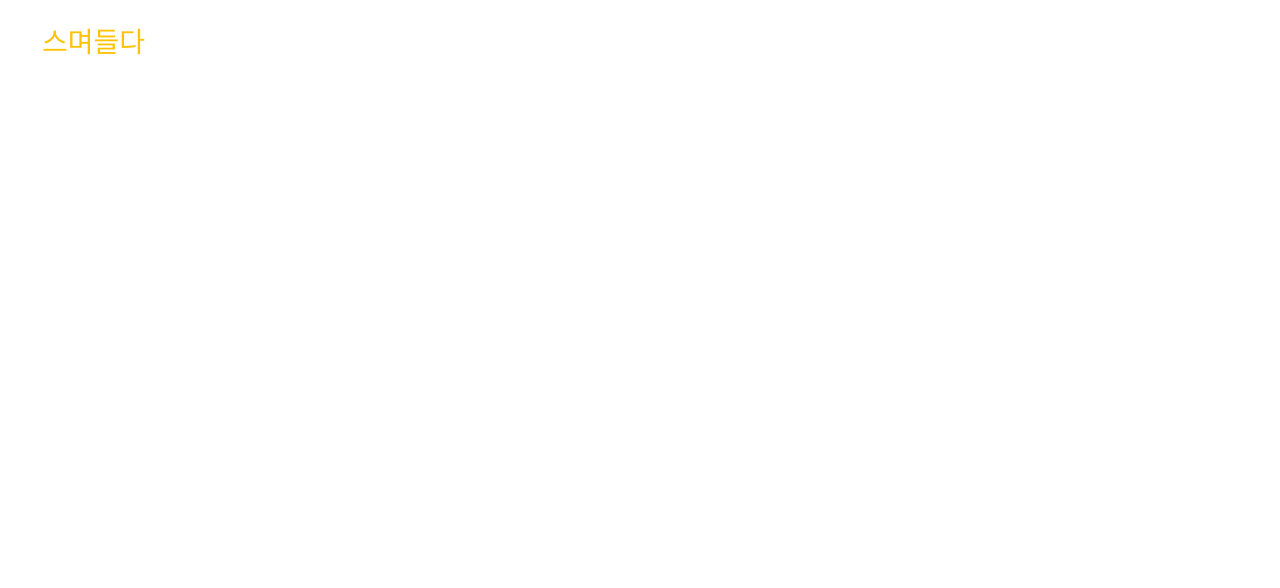
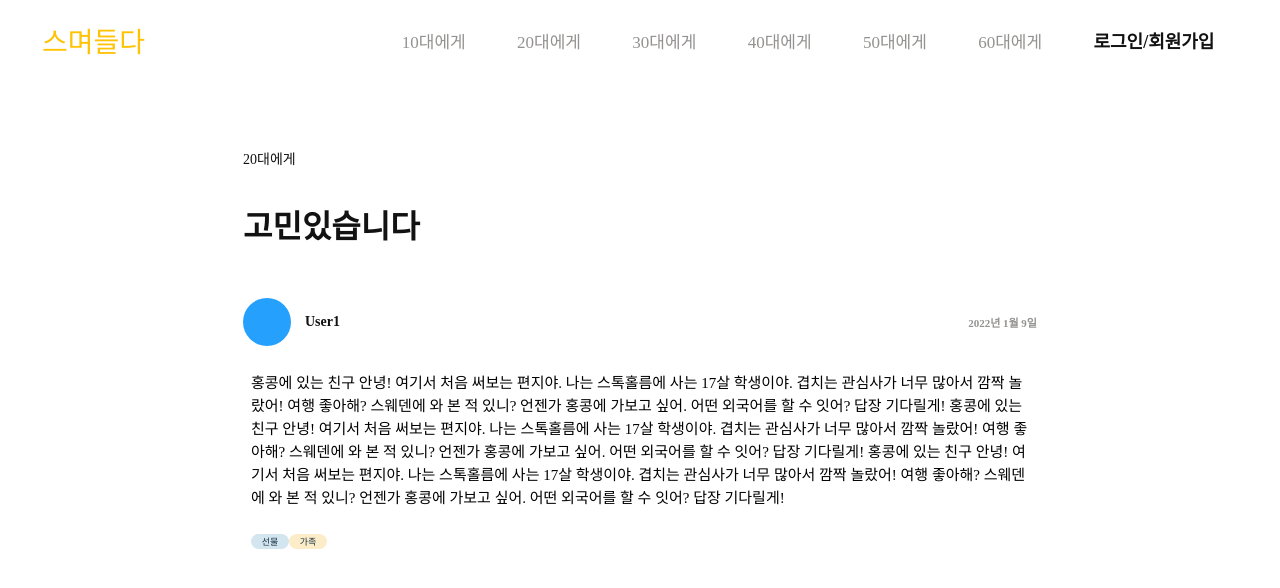
Before and after one commit to song-code21/smim, a React (Create React App) app in the folder client/: page /posts/view/1 in a window 1280 px wide. Before the commit this address had no page. Shown: the top 588 px of the page. Built offline with nearby package versions, Linux system fonts and the light colour scheme.

Commit message:
[STYLE] Add post style
포스트 전체적인 스타일 적용

```diff
--- a/client/src/App.jsx
+++ b/client/src/App.jsx
@@ -3,7 +3,7 @@ import Intro from './pages/Intro';
 import MainPage from './pages/MainPage';
 import SignupPage from './pages/SignupPage';
 import PostsPage from './pages/PostsPage';
-import PostView from './pages/PostViewPage';
+import PostViewPage from './pages/PostViewPage';
 import PostCreate from './pages/PostCreate';
 import PostEdit from './pages/PostEdit';
 import MyPage from './pages/MyPage';
@@ -20,20 +20,10 @@ function App({ loginId }) {
         <Route path='/intro' element={<Intro loginId={loginId} />} />
         <Route path='/signup' element={<SignupPage loginId={loginId} />} />
         <Route path='/' element={<MainPage loginId={loginId} />} />
-        <Route path='/10generation' element={<PostsPage loginId={loginId} />} />
-        <Route path='/20generation' element={<PostsPage loginId={loginId} />} />
-        <Route path='/30generation' element={<PostsPage loginId={loginId} />} />
-        <Route path='/40generation' element={<PostsPage loginId={loginId} />} />
-        <Route path='/50generation' element={<PostsPage loginId={loginId} />} />
-        <Route path='/60generation' element={<PostsPage loginId={loginId} />} />
-        <Route path='/posts/:id' element={<PostView loginId={loginId} />} />
-        <Route path='/posts/:id' element={<PostView loginId={loginId} />} />
-        <Route path='/posts/:id' element={<PostView loginId={loginId} />} />
-        <Route path='/posts/:id' element={<PostView loginId={loginId} />} />
-        <Route path='/posts/:id' element={<PostView loginId={loginId} />} />
-        <Route path='/posts/:id' element={<PostView loginId={loginId} />} />
+        <Route path='/generation?age=:age' element={<PostsPage loginId={loginId} />} />
+        <Route path='/posts/view/:id' element={<PostViewPage loginId={loginId} />} />
         <Route path='/posts/create' element={<PostCreate loginId={loginId} />} />
-        <Route path='/posts/edit' element={<PostEdit loginId={loginId} />} />
+        <Route path='/posts/edit/:id' element={<PostEdit loginId={loginId} />} />
         <Route path='/my' element={<MyPage loginId={loginId} />} />
         <Route path='/loading' element={<LoadingPage loginId={loginId} />} />
         <Route path='/notfound' element={<NotFound loginId={loginId} />} />
--- /dev/null
+++ b/client/src/components/PostView/PostComment.js
@@ -0,0 +1,24 @@
+import React from 'react';
+
+export default function PostComment() {
+  return (
+    <>
+      <div className='postComment'>
+        <h2>답변하기</h2>
+        <input type='text' placeholder='답변을 기다립니다.' />
+        <div className='comment-box'>
+          <div className='comment-profile'>
+            <img />
+            <span>도기석</span>
+          </div>
+          <p className='comment-text'>
+            홍콩에 있는 친구 안녕! 여기서 처음 써보는 편지야. 나는 스톡홀름에 사는 17살 학생이야.
+            겹치는 관심사가 너무 많아서 깜짝 놀랐어! 여행 좋아해? 스웨덴에 와 본 적 있니? 언젠가
+            홍콩에 가보고 싶어. 어떤 외국어를 할 수 잇어? 답장 기다릴게!
+          </p>
+          <span className='comment-date'>2022.01.09</span>
+        </div>
+      </div>
+    </>
+  );
+}
--- /dev/null
+++ b/client/src/components/PostView/PostPost.js
@@ -0,0 +1,85 @@
+import React from 'react';
+import styled from 'styled-components';
+import { Tag } from '../../styles/common/tag';
+
+const PostBox = styled.div`
+  width: 794px;
+  margin: 0 auto;
+`;
+
+const PostTitle = styled.h3`
+  font-size: 32px;
+  font-weight: 600;
+  color: ${({ theme }) => theme.color.black};
+`;
+
+const PostHead = styled.div`
+  display: flex;
+  align-items: center;
+  justify-content: space-between;
+`;
+
+const PostAuthor = styled.h4`
+  font-size: 14px;
+  font-weight: 600;
+  display: flex;
+  align-items: center;
+  color: ${({ theme }) => theme.color.black};
+  &::before {
+    display: block;
+    content: '';
+    width: 48px;
+    height: 48px;
+    border-radius: 50%;
+    background-color: #25a0fc;
+    margin-right: 14px;
+  }
+`;
+const PostDate = styled.span`
+  font-size: 11px;
+  font-weight: 700;
+  color: ${({ theme }) => theme.color.gray};
+`;
+
+const PostBody = styled.div`
+  width: 794px;
+  padding: 8px;
+`;
+const PostPara = styled.div`
+  font-size: 15px;
+  font-weight: 500;
+  line-height: 23px;
+  margin-bottom: 24px;
+`;
+
+const PostTagBox = styled.div`
+  display: flex;
+`;
+
+export default function PostPost() {
+  return (
+    <PostBox>
+      <PostTitle>고민있습니다</PostTitle>
+      <PostHead>
+        <PostAuthor>User1</PostAuthor>
+        <PostDate>2022년 1월 9일</PostDate>
+      </PostHead>
+      <PostBody>
+        <PostPara>
+          홍콩에 있는 친구 안녕! 여기서 처음 써보는 편지야. 나는 스톡홀름에 사는 17살 학생이야.
+          겹치는 관심사가 너무 많아서 깜짝 놀랐어! 여행 좋아해? 스웨덴에 와 본 적 있니? 언젠가
+          홍콩에 가보고 싶어. 어떤 외국어를 할 수 잇어? 답장 기다릴게! 홍콩에 있는 친구 안녕! 여기서
+          처음 써보는 편지야. 나는 스톡홀름에 사는 17살 학생이야. 겹치는 관심사가 너무 많아서 깜짝
+          놀랐어! 여행 좋아해? 스웨덴에 와 본 적 있니? 언젠가 홍콩에 가보고 싶어. 어떤 외국어를 할
+          수 잇어? 답장 기다릴게! 홍콩에 있는 친구 안녕! 여기서 처음 써보는 편지야. 나는 스톡홀름에
+          사는 17살 학생이야. 겹치는 관심사가 너무 많아서 깜짝 놀랐어! 여행 좋아해? 스웨덴에 와 본
+          적 있니? 언젠가 홍콩에 가보고 싶어. 어떤 외국어를 할 수 잇어? 답장 기다릴게!
+        </PostPara>
+        <PostTagBox>
+          <Tag palette='blue'>선물</Tag>
+          <Tag palette='yellow'>가족</Tag>
+        </PostTagBox>
+      </PostBody>
+    </PostBox>
+  );
+}
--- a/client/src/pages/PostViewPage.jsx
+++ b/client/src/pages/PostViewPage.jsx
@@ -1,14 +1,28 @@
 import React from 'react';
-import PostView from "../components/PostView"
-import NavBar from '../components/common'
+import PostPost from '../components/PostView/PostPost';
+// import PostComment from '../components/PostView/PostComment';
+import styled from 'styled-components';
 
-export default function PostVeiw() {
-  return(
-    <>
-      <NavBar/>
-      <div>
-        <PostView/>
-      </div>
-    </>
+const PostViewContainer = styled.div`
+  margin-top: 10vh;
+  padding-top: 70px;
+`;
+
+const PostViewH2 = styled.h1`
+  width: 794px;
+  font-size: 14px;
+  font-weight: 500;
+  line-height: 19px;
+  color: ${({ theme }) => theme.color.black};
+  margin: 0 auto;
+`;
+
+export default function PostViewPage() {
+  return (
+    <PostViewContainer>
+      <PostViewH2>20대에게</PostViewH2>
+      <PostPost />
+      {/* <PostComment /> */}
+    </PostViewContainer>
   );
 }
--- /dev/null
+++ b/client/src/styles/common/tag.js
@@ -0,0 +1,16 @@
+import styled from 'styled-components';
+
+export const Tag = styled.span`
+  display: inline-block;
+  width: 38px;
+  height: 15px;
+  border-radius: 8px;
+  color: #183347;
+  background: ${({ palette, theme }) => theme.tagColor[palette]};
+  font-size: 9px;
+  font-weight: 500;
+  line-height: 12px;
+  display: flex;
+  align-items: center;
+  justify-content: center;
+`;
--- a/client/src/styles/theme.js
+++ b/client/src/styles/theme.js
@@ -1,20 +1,34 @@
 export const theme = {
   color: {
-    yellow: "#FFC306",
-    navy: "#091D3E",
-    gray: "#939290",
-    lightGray: "#C4C4C4",
-    black: "#121212",
-    darkGray: "#484846",
+    yellow: '#FFC306',
+    navy: '#091D3E',
+    gray: '#939290',
+    lightGray: '#C4C4C4',
+    black: '#121212',
+    darkGray: '#484846',
+  },
+
+  tagColor: {
+    purple: '#E8DEEE',
+    yellow: '#FDECC8',
+    salmon: '#FFE2DD',
+    gray: '#E3E2E0',
+    green: '#DBEDDB',
+    orange: '#FADEC9',
+    pink: '#F5E0E9',
+    blue: '#D3E5EF',
   },
 
   size: {
-    navHeight: "7vh",
-    maxWidth: "1080px",
-    mobile: "767px",
+    navHeight: '7vh',
+    maxWidth: '1080px',
+    mobile: '767px',
   },
 
   device: {
     mobile: `screen and (max-width: 767px)`,
+    ipad: `screen and (max-width: 769px)`,
+    iphoneSE: `screen and (min-width: 320px)`,
+    fold: `screen and (max-width: 280px)`,
   },
 };
```
Also changed, not shown: client/src/components/PostView/PostView.js (deleted, +0 -26 lines).
